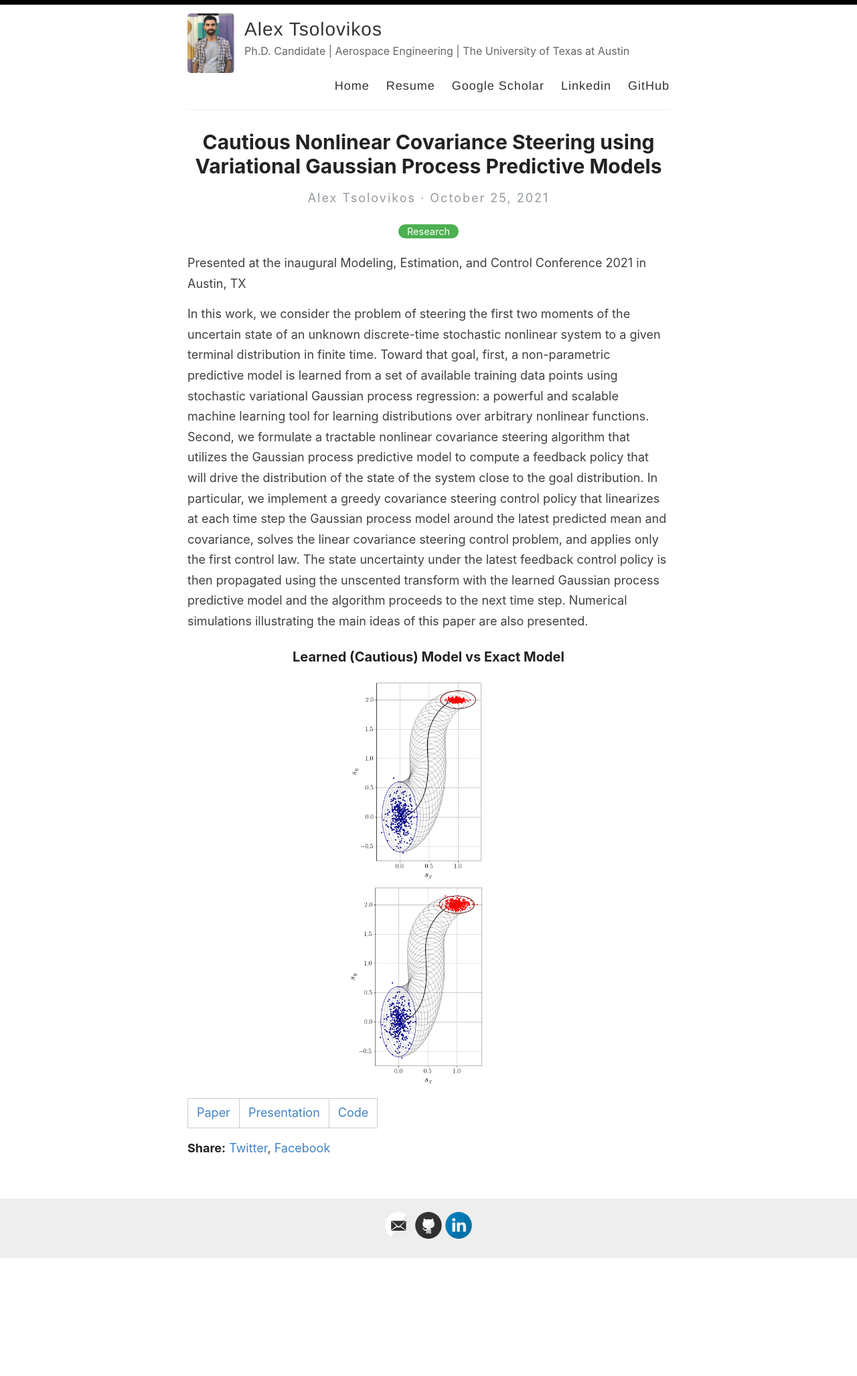
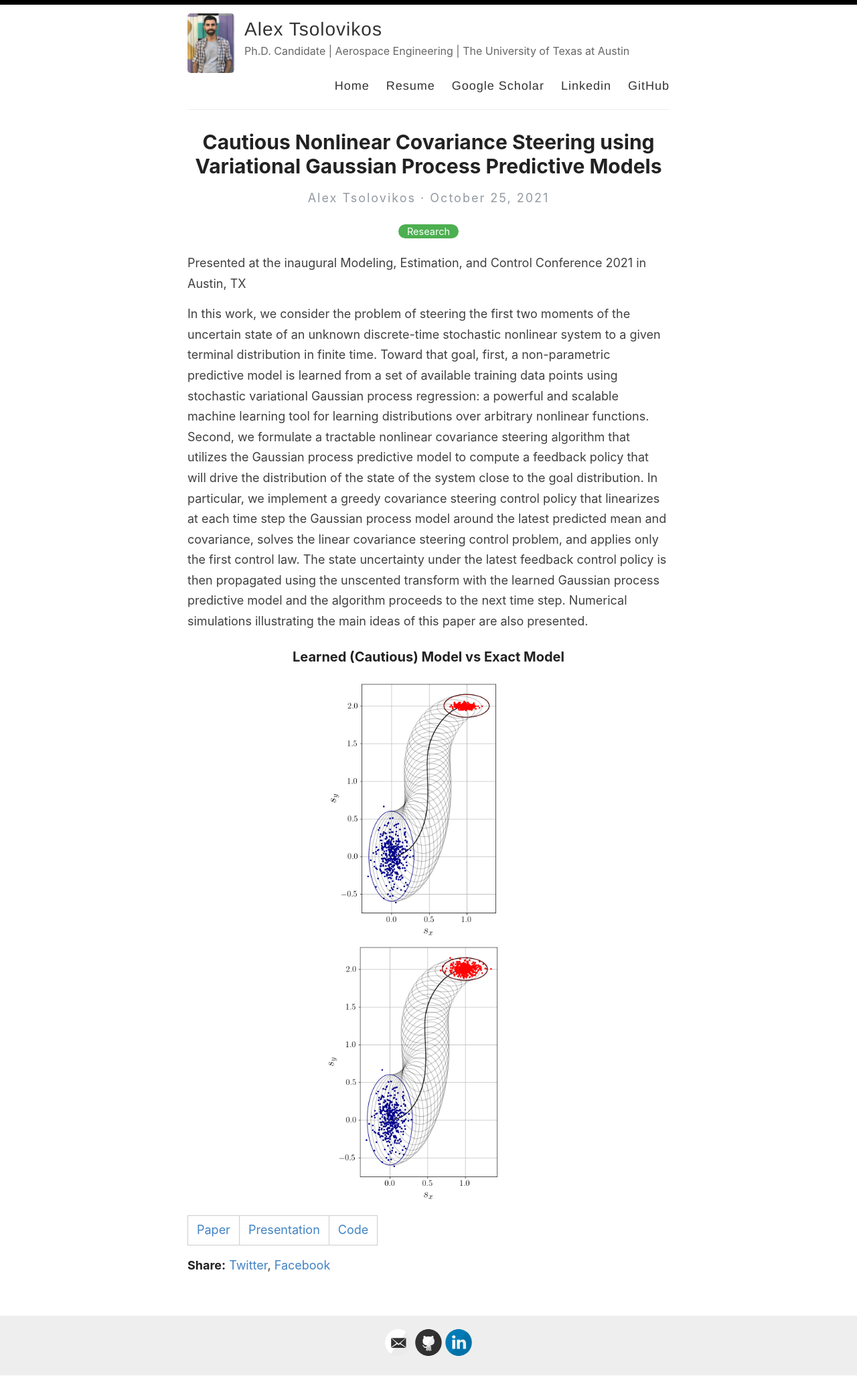
Before and after one commit to alextsolovikos/alextsolovikos.github.io, a Jekyll site: the page built from _posts/2021-10-25-cautious-covariance-steering.md, in a window 1280 px wide. Shown: the whole page at 67% size. Built offline with Jekyll 4.4.1, drawn with Linux system fonts in a browser that asks for light colours; before the commit the page ends 1880 px from its top, so only the background shows below that.

Commit message:
Update 2021-10-25-cautious-covariance-steering.md

```diff
--- a/_posts/2021-10-25-cautious-covariance-steering.md
+++ b/_posts/2021-10-25-cautious-covariance-steering.md
@@ -11,8 +11,8 @@
 ### Learned (Cautious) Model vs Exact Model
 
 <p float="left">
-  <img src="/docs/gp_position_uncertainties.png" width="350" />
-  <img src="/docs/exact_position_uncertainties.png" width="350" />
+  <img src="/docs/gp_position_uncertainties.png" width="450" />
+  <img src="/docs/exact_position_uncertainties.png" width="450" />
 </p>
 
 [Paper](https://arxiv.org/pdf/2010.00778.pdf) | [Presentation](/docs/MECC_2021_Presentation_Cautious_Nonlinear_Covariance_Steering_using_Variational_Gaussian_Process_Predictive_Models.pdf) | [Code](https://github.com/alextsolovikos/greedyGPCS)
```
